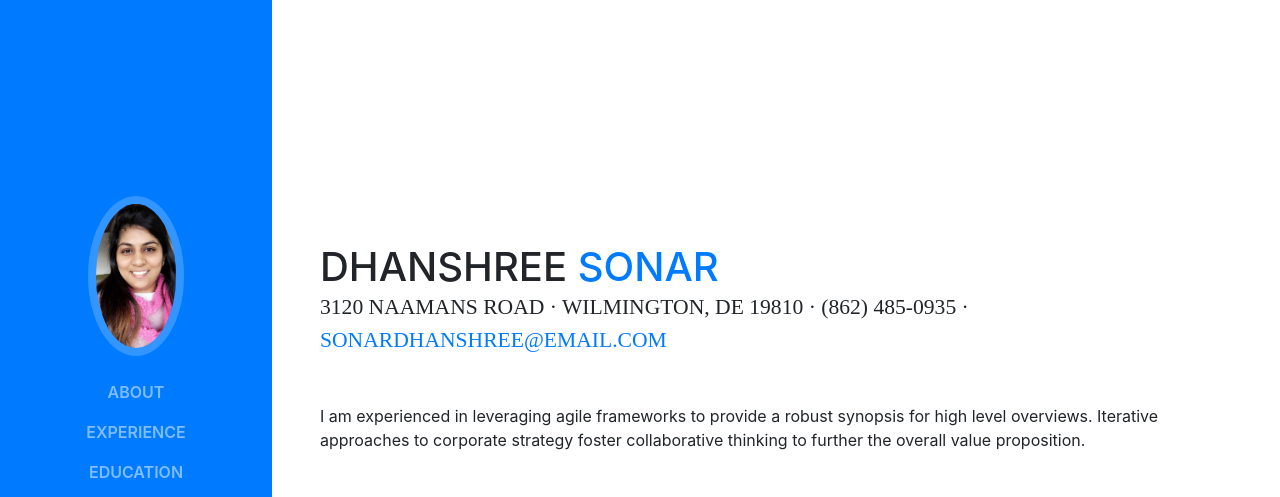
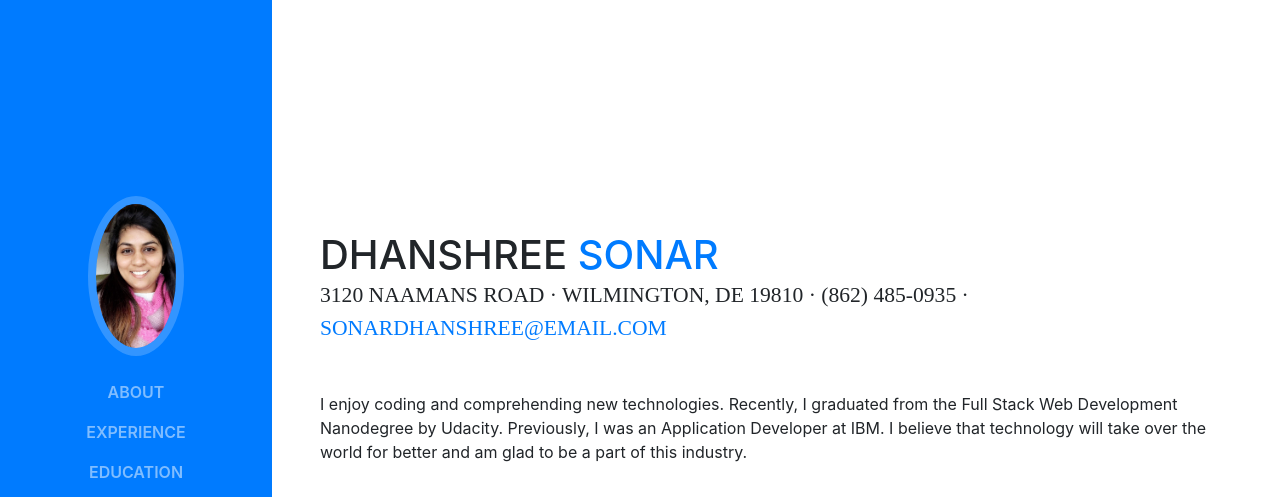
Before and after one commit to Dhanshree-Sonar/Resume-Launch-Website, a website with bundled scripts: page index.html in a window 1280 px wide. Shown: the top 497 px of the page. Built offline with nearby package versions, Linux system fonts and the light colour scheme; a web font is replaced by a local one.

Commit message:
Fix: Change intro section

```diff
--- a/index.html
+++ b/index.html
@@ -71,7 +71,7 @@
           <div class="subheading mb-5">3120 Naamans Road · Wilmington, DE 19810 · (862) 485-0935 ·
             <a href="mailto:name@email.com">sonardhanshree@email.com</a>
           </div>
-          <p class="mb-5">I am experienced in leveraging agile frameworks to provide a robust synopsis for high level overviews. Iterative approaches to corporate strategy foster collaborative thinking to further the overall value proposition.</p>
+          <p class="mb-5">I enjoy coding and comprehending new technologies. Recently, I graduated from the Full Stack Web Development Nanodegree by Udacity. Previously, I was an Application Developer at IBM. I believe that technology will take over the world for better and am glad to be a part of this industry.</p>
           <ul class="list-inline list-social-icons mb-0">
             <li class="list-inline-item">
               <a href="#">
```
